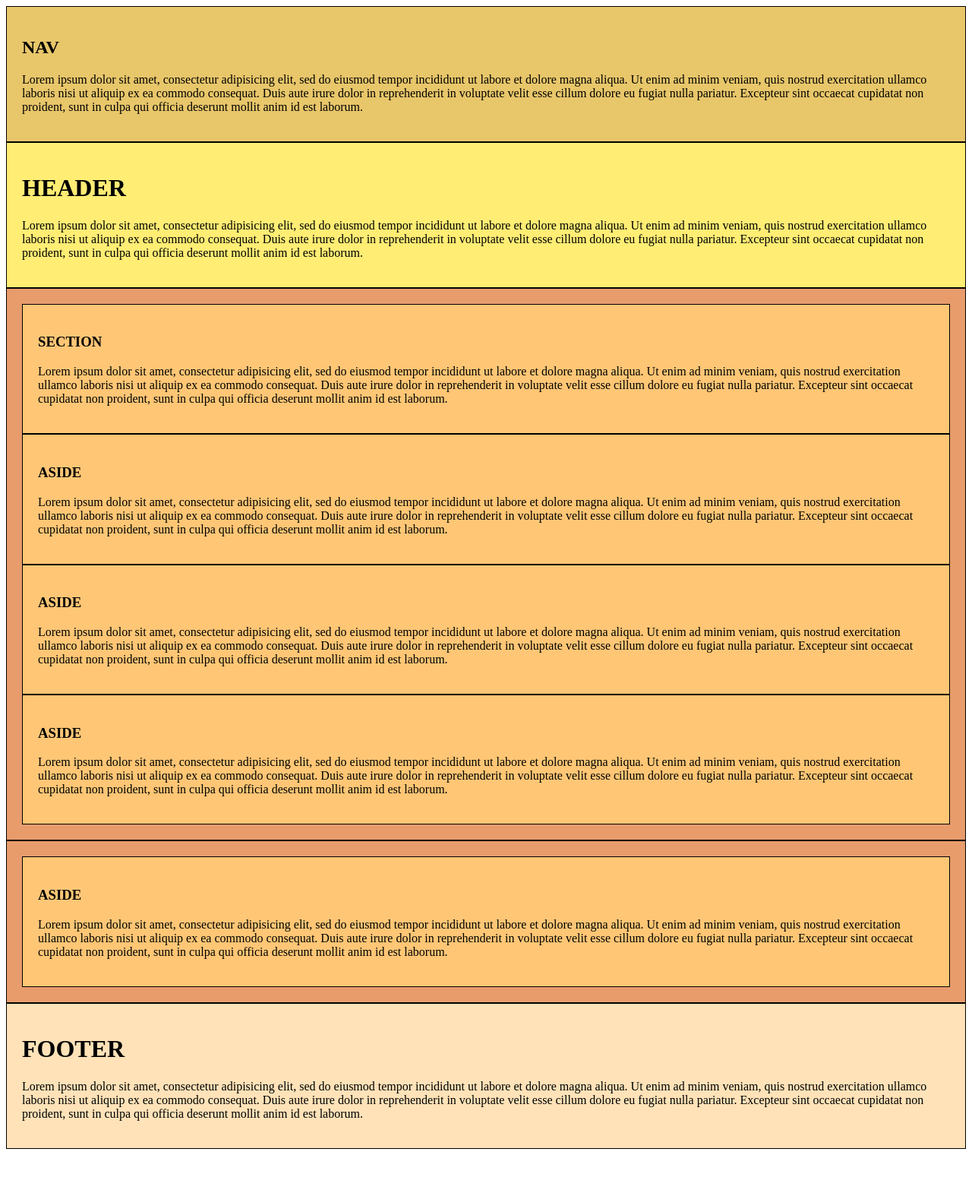
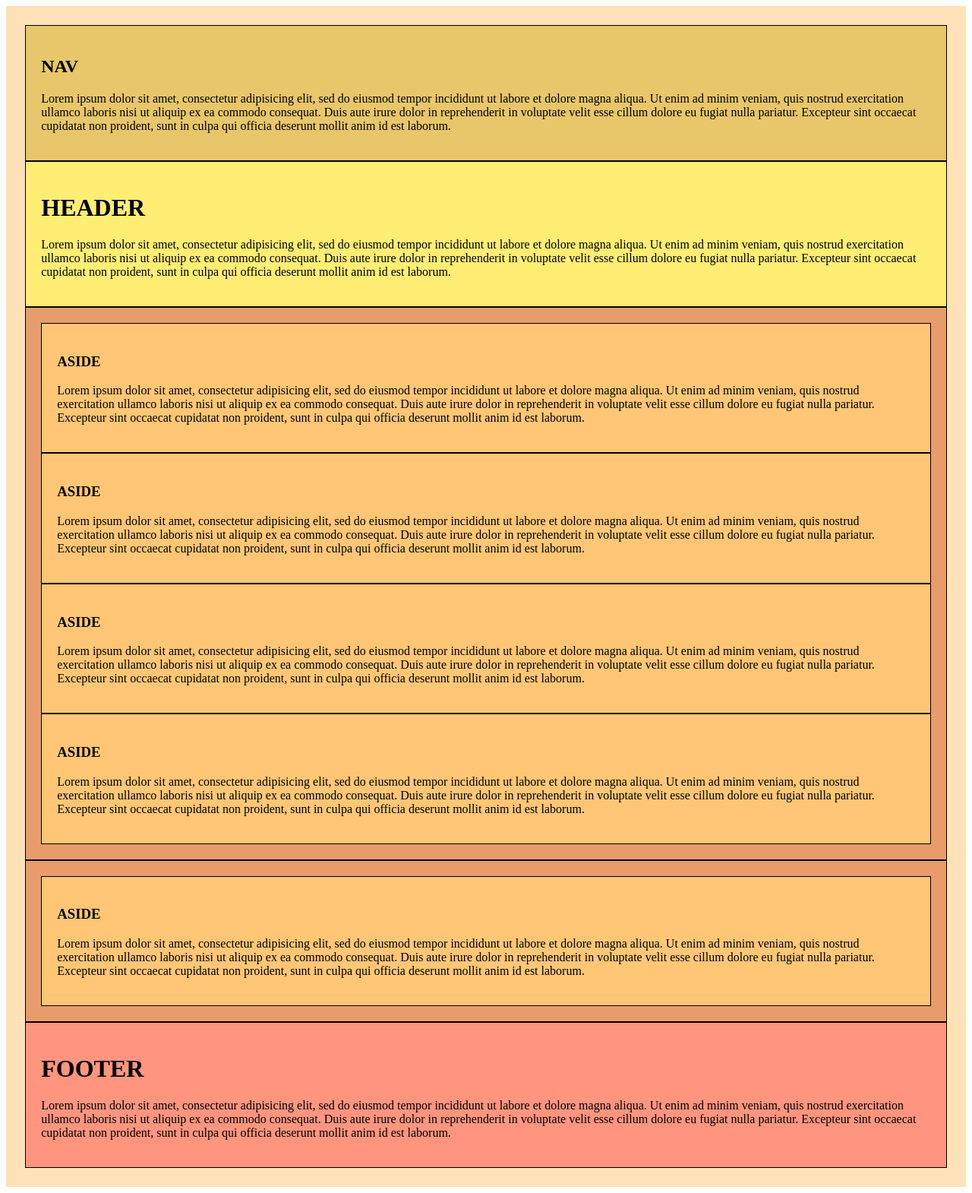
Before and after one commit to MichaelPennini/MichaelPennini.github.io, a plain HTML site: page Unit_5/index.html in a window 1280 px wide. Shown: the whole page at 76% size. Before the commit the page ends 1520 px from the top, so only its background shows below. Drawn offline with Linux system fonts and the light colour scheme.

Commit message:
Updated html
I fixed the tags in the html

```diff
--- a/Unit_5/css/main.css
+++ b/Unit_5/css/main.css
@@ -1,10 +1,16 @@
+.wrapper {
 
+    background:#FFE2B8;
+    padding: 2%;
+
+}
 
 nav {
 
   background: #E8C66A;
   border: 1px black solid;
   padding: 20px;
+
 }
 
 header  {
@@ -12,6 +18,7 @@ header  {
   background: #FFED74;
   border: 1px black solid;
   padding: 20px;
+
 }
 
 aside {
@@ -19,6 +26,7 @@ aside {
   background: #FFC675;
   border: 1px black solid;
   padding: 20px;
+
 }
 
 section {
@@ -30,7 +38,7 @@ section {
 
 footer {
 
-  background:#FFE2B8;
+  background: #FF957E;
   border: 1px black solid;
   padding: 20px;
 }
--- a/Unit_5/index.html
+++ b/Unit_5/index.html
@@ -5,7 +5,9 @@
 	<link rel="stylesheet" type="text/css" href="css/main.css">
 </head>
 	<body>
-<nav><h1>NAV</h1>
+	<div class="wrapper">
+		<nav>
+		<h1>NAV</h1>
 			<p>Lorem ipsum dolor sit amet, consectetur adipisicing elit, sed do eiusmod
 			tempor incididunt ut labore et dolore magna aliqua. Ut enim ad minim veniam,
 			quis nostrud exercitation ullamco laboris nisi ut aliquip ex ea commodo
@@ -22,34 +24,40 @@
 			proident, sunt in culpa qui officia deserunt mollit anim id est laborum.</p>
 	</header>
 	<section>
-	<aside><h1>SECTION</h1>
-	<p>Lorem ipsum dolor sit amet, consectetur adipisicing elit, sed do eiusmod
-	tempor incididunt ut labore et dolore magna aliqua. Ut enim ad minim veniam,
-	quis nostrud exercitation ullamco laboris nisi ut aliquip ex ea commodo
-	consequat. Duis aute irure dolor in reprehenderit in voluptate velit esse
-	cillum dolore eu fugiat nulla pariatur. Excepteur sint occaecat cupidatat non
-	proident, sunt in culpa qui officia deserunt mollit anim id est laborum.</p></aside>
 		<aside><h1>ASIDE</h1>
 			<p>Lorem ipsum dolor sit amet, consectetur adipisicing elit, sed do eiusmod
 			tempor incididunt ut labore et dolore magna aliqua. Ut enim ad minim veniam,
 			quis nostrud exercitation ullamco laboris nisi ut aliquip ex ea commodo
 			consequat. Duis aute irure dolor in reprehenderit in voluptate velit esse
 			cillum dolore eu fugiat nulla pariatur. Excepteur sint occaecat cupidatat non
-	proident, sunt in culpa qui officia deserunt mollit anim id est laborum.</p></aside>
+			proident, sunt in culpa qui officia deserunt mollit anim id est laborum.</p>
+		</aside>
 		<aside><h1>ASIDE</h1>
 			<p>Lorem ipsum dolor sit amet, consectetur adipisicing elit, sed do eiusmod
 			tempor incididunt ut labore et dolore magna aliqua. Ut enim ad minim veniam,
 			quis nostrud exercitation ullamco laboris nisi ut aliquip ex ea commodo
 			consequat. Duis aute irure dolor in reprehenderit in voluptate velit esse
 			cillum dolore eu fugiat nulla pariatur. Excepteur sint occaecat cupidatat non
-	proident, sunt in culpa qui officia deserunt mollit anim id est laborum.</p></aside>
-	<aside><h1>ASIDE</h1>
+			proident, sunt in culpa qui officia deserunt mollit anim id est laborum.</p>
+		</aside>
+		<aside>
+			<h1>ASIDE</h1>
 			<p>Lorem ipsum dolor sit amet, consectetur adipisicing elit, sed do eiusmod
 			tempor incididunt ut labore et dolore magna aliqua. Ut enim ad minim veniam,
 			quis nostrud exercitation ullamco laboris nisi ut aliquip ex ea commodo
 			consequat. Duis aute irure dolor in reprehenderit in voluptate velit esse
 			cillum dolore eu fugiat nulla pariatur. Excepteur sint occaecat cupidatat non
-	proident, sunt in culpa qui officia deserunt mollit anim id est laborum.</p></aside>
+			proident, sunt in culpa qui officia deserunt mollit anim id est laborum.</p>
+		</aside>
+		<aside>
+			<h1>ASIDE</h1>
+			<p>Lorem ipsum dolor sit amet, consectetur adipisicing elit, sed do eiusmod
+			tempor incididunt ut labore et dolore magna aliqua. Ut enim ad minim veniam,
+			quis nostrud exercitation ullamco laboris nisi ut aliquip ex ea commodo
+			consequat. Duis aute irure dolor in reprehenderit in voluptate velit esse
+			cillum dolore eu fugiat nulla pariatur. Excepteur sint occaecat cupidatat non
+			proident, sunt in culpa qui officia deserunt mollit anim id est laborum.</p>
+		</aside>
 	</section>
 
 	<section>
@@ -72,5 +80,6 @@
 		cillum dolore eu fugiat nulla pariatur. Excepteur sint occaecat cupidatat non
 		proident, sunt in culpa qui officia deserunt mollit anim id est laborum.</p>
 	</footer>
+	</div>
 </body>
 </html>
--- /dev/null
+++ b/unit_4/css/reset.css
@@ -0,0 +1,48 @@
+/* http://meyerweb.com/eric/tools/css/reset/
+   v2.0 | 20110126
+   License: none (public domain)
+*/
+
+html, body, div, span, applet, object, iframe,
+h1, h2, h3, h4, h5, h6, p, blockquote, pre,
+a, abbr, acronym, address, big, cite, code,
+del, dfn, em, img, ins, kbd, q, s, samp,
+small, strike, strong, sub, sup, tt, var,
+b, u, i, center,
+dl, dt, dd, ol, ul, li,
+fieldset, form, label, legend,
+table, caption, tbody, tfoot, thead, tr, th, td,
+article, aside, canvas, details, embed,
+figure, figcaption, footer, header, hgroup,
+menu, nav, output, ruby, section, summary,
+time, mark, audio, video {
+	margin: 0;
+	padding: 0;
+	border: 0;
+	font-size: 100%;
+	font: inherit;
+	vertical-align: baseline;
+}
+/* HTML5 display-role reset for older browsers */
+article, aside, details, figcaption, figure,
+footer, header, hgroup, menu, nav, section {
+	display: block;
+}
+body {
+	line-height: 1;
+}
+ol, ul {
+	list-style: none;
+}
+blockquote, q {
+	quotes: none;
+}
+blockquote:before, blockquote:after,
+q:before, q:after {
+	content: '';
+	content: none;
+}
+table {
+	border-collapse: collapse;
+	border-spacing: 0;
+}
--- a/unit_4/index.html
+++ b/unit_4/index.html
@@ -5,6 +5,7 @@
 <meta charset="UTF-8" name="viewport" content="width=device-width, initial-scale=1.0">
 <title>Personal Training Website</title>
 <!--<meta name="viewport" content="width=device-width, initial-scale=1.0">-->
+<link rel="stylesheet" type="text/css" href="css/reset.css">
 <link rel="stylesheet" type="text/css" href="css/main.css">
 <!--[if lt IE 9]>
 <script src="http://html5shiv.googlecode.com/svn/trunk/html5.js"></script>
--- /dev/null
+++ b/unit_6/css/main.css
@@ -0,0 +1,79 @@
+Í
+
+.clearfix:after {
+    visibility: hidden;
+    display: block;
+    font-size: 0;
+    content: " ";
+    clear: both;
+    height: 0;
+}
+
+nav {
+
+  background: #E8C66A;
+  border: 1px black solid;
+  padding: 20px;
+
+}
+
+header  {
+
+  background: #FFED74;
+  border: 1px black solid;
+  padding: 20px;
+
+}
+
+aside {
+
+  background: #FFC675;
+  border: 1px black solid;
+  padding: 20px;
+
+}
+
+section {
+
+  background: #E89C6C;
+  border: 1px black solid;
+  padding: 20px;
+
+}
+
+footer {
+
+  background:#FFE2B8;
+  border: 1px black solid;
+  padding: 20px;
+
+}
+
+
+#two_column {
+
+  background-color: #FFB7CF;
+  border: 1px black solid;
+  padding: 20px;
+
+}
+
+#left {
+
+  background-color: violet;
+  border: 1px black solid;
+  padding: 20px;
+  float: left;
+  width: 30%
+
+}
+
+#right {
+
+  background-color: pink;
+  border: 1px black solid;
+  padding: 20px;
+  float: right;
+  width: 62%
+
+}
```
Also changed, not shown: unit_4/css/main.css (+3 -10 lines), unit_6/index.html (added, +62 -0 lines). Lines whose indentation alone changed are shown as unchanged.
